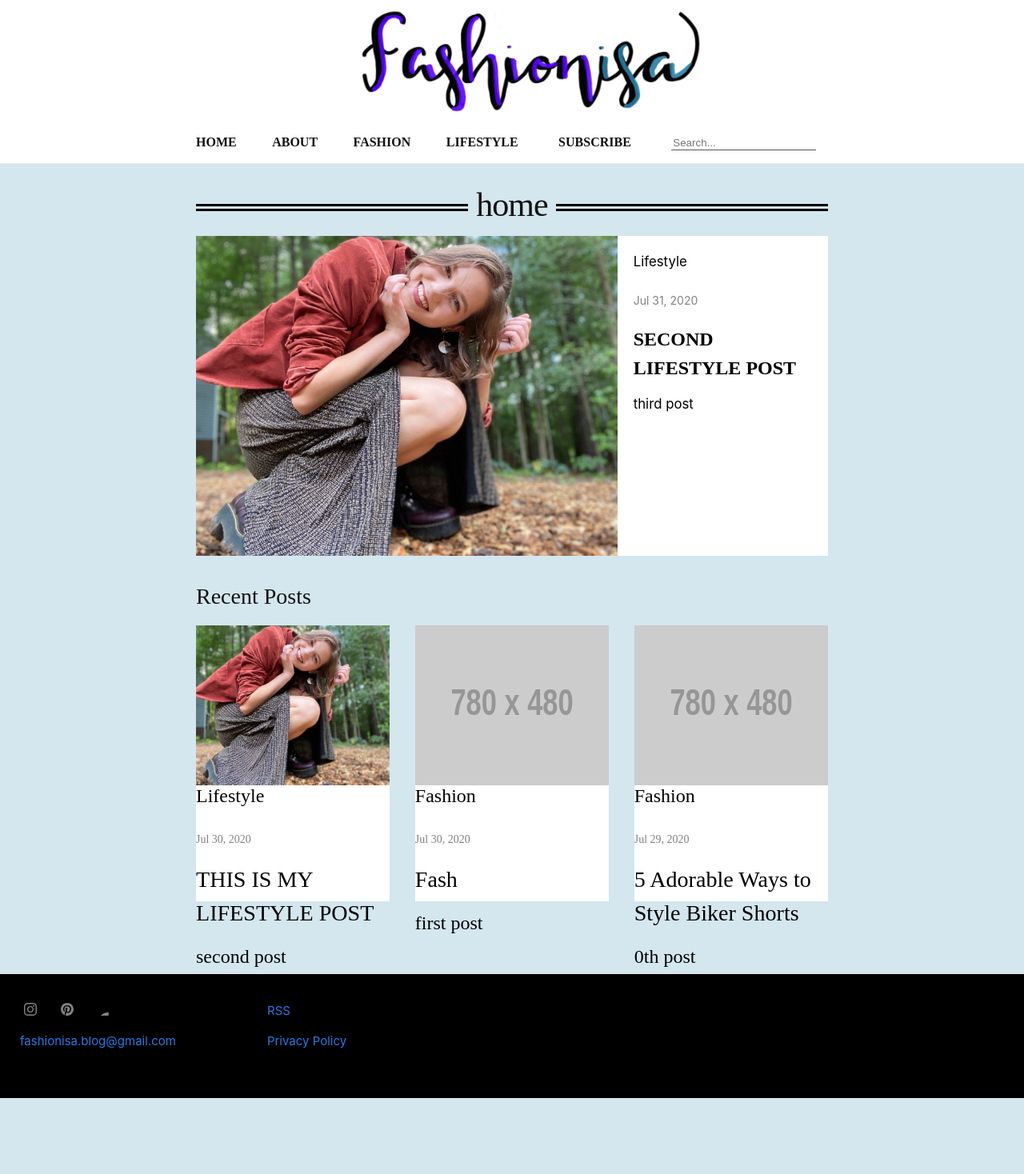
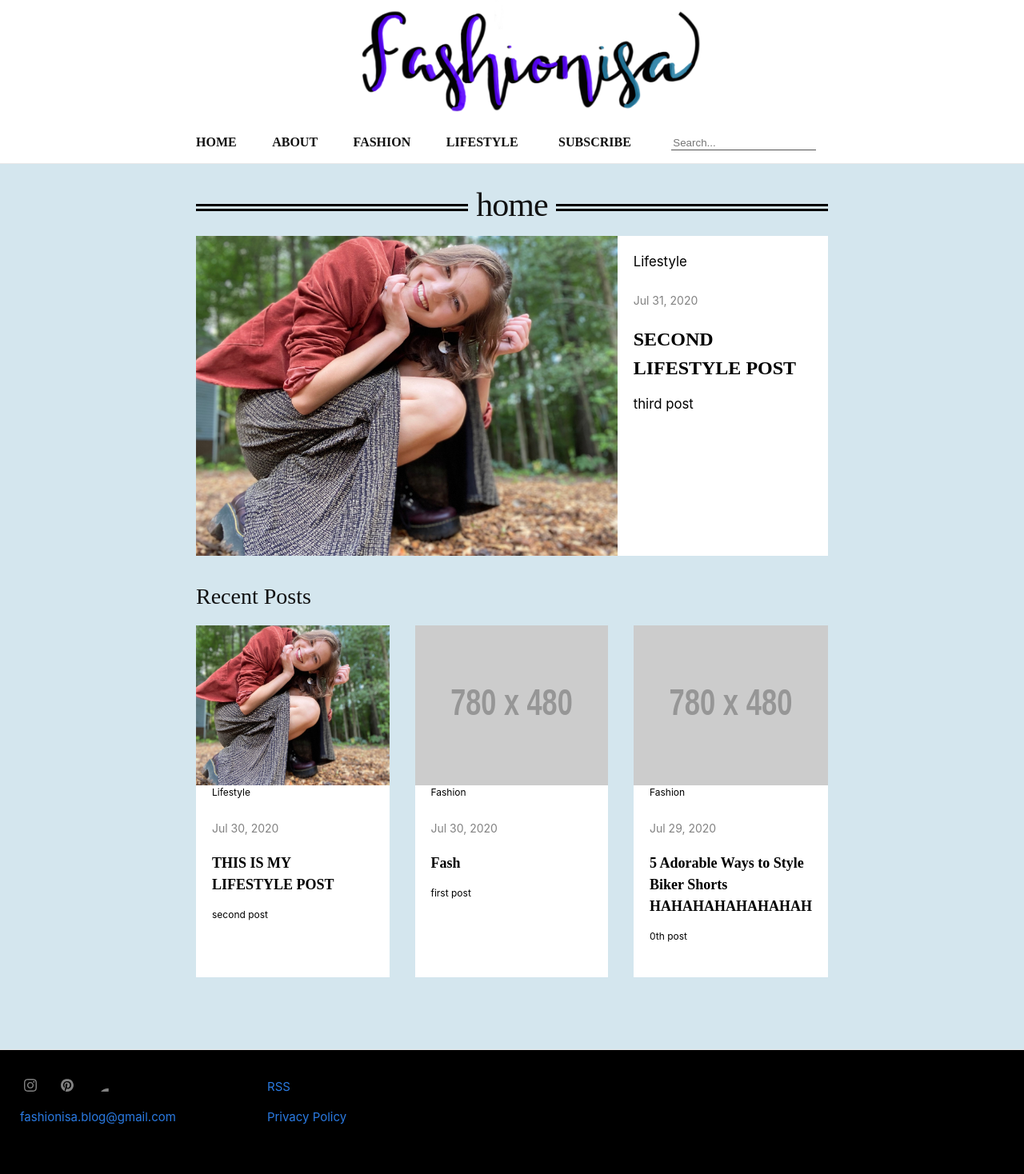
Before and after one commit to iwalte01/fashionisa-blog, a Jekyll site: the page built from index.md, in a window 1280 px wide. Shown: the whole page at 80% size. Built offline with Jekyll 4.4.1, drawn with Linux system fonts in a browser that asks for light colours; before the commit the page ends 1373 px from its top, so only the background shows below that.

Commit message:
fixed text for recent posts section

```diff
--- a/_includes/make_postlist.html
+++ b/_includes/make_postlist.html
@@ -14,7 +14,7 @@
          </div>
          <div class="post-info">
           <div class="txt-box">
-            <p class="des"> {%- if post.category -%}
+            <p class="cat"> {%- if post.category -%}
               {{ post.category }}
             {%- endif -%}<p>
              <span class="post-meta">{{ post.date | date: date_format }}</span> <!-- moved the date here-->
--- a/_sass/minima/_layout.scss
+++ b/_sass/minima/_layout.scss
@@ -611,6 +611,9 @@ symbol path {
     }
     .txt-box {
       margin: 20px;
+      .cat {
+      font-size: 0.7em;
+      }
     }
   }
 
@@ -634,11 +637,27 @@ symbol path {
   //control the sizes and styles of each grid element
   .post-list li .post-info {
     width: fill;
-    height: 150px;
+    height: 250px;
     background-color: white;
-    margin-top: -20px;
+    margin-top: -30px;
     color: black;
-    font-family: serif;
+    text-align: left;
+    .p-title {
+        font-size: 0.75em;
+        font-family: serif;
+        font-weight: bold;
+    }
+    .des {
+      font-size: 0.5em;
+    }
+
+    .txt-box {
+      margin: 20px;
+      padding-top: 10px;
+      .cat {
+        font-size: 0.5em;
+      }
+    }
   }
 
   @include media-query($on-palm) {
@@ -650,7 +669,12 @@ symbol path {
     .post-list li .post-link .post-info {
       //responsive width
       width: fill;
-      height: 150px;
+      height: 250px;
+      padding-top: 30px;
+      text-overflow: wrap;
+      .txt-box {
+        margin: 20px;
+      }
     }
 
     .post-list li .post-link .thmb {
--- a/blog-fashion/_posts/2020-07-29-four.md
+++ b/blog-fashion/_posts/2020-07-29-four.md
@@ -1,6 +1,6 @@
 ---
 layout: post
-title:  "5 Adorable Ways to Style Biker Shorts"
+title:  "5 Adorable Ways to Style Biker Shorts HAHAHAHAHAHAHAH"
 date:   2020-07-29 14:56:00 -400
 category: Fashion
 description: 0th post
```
